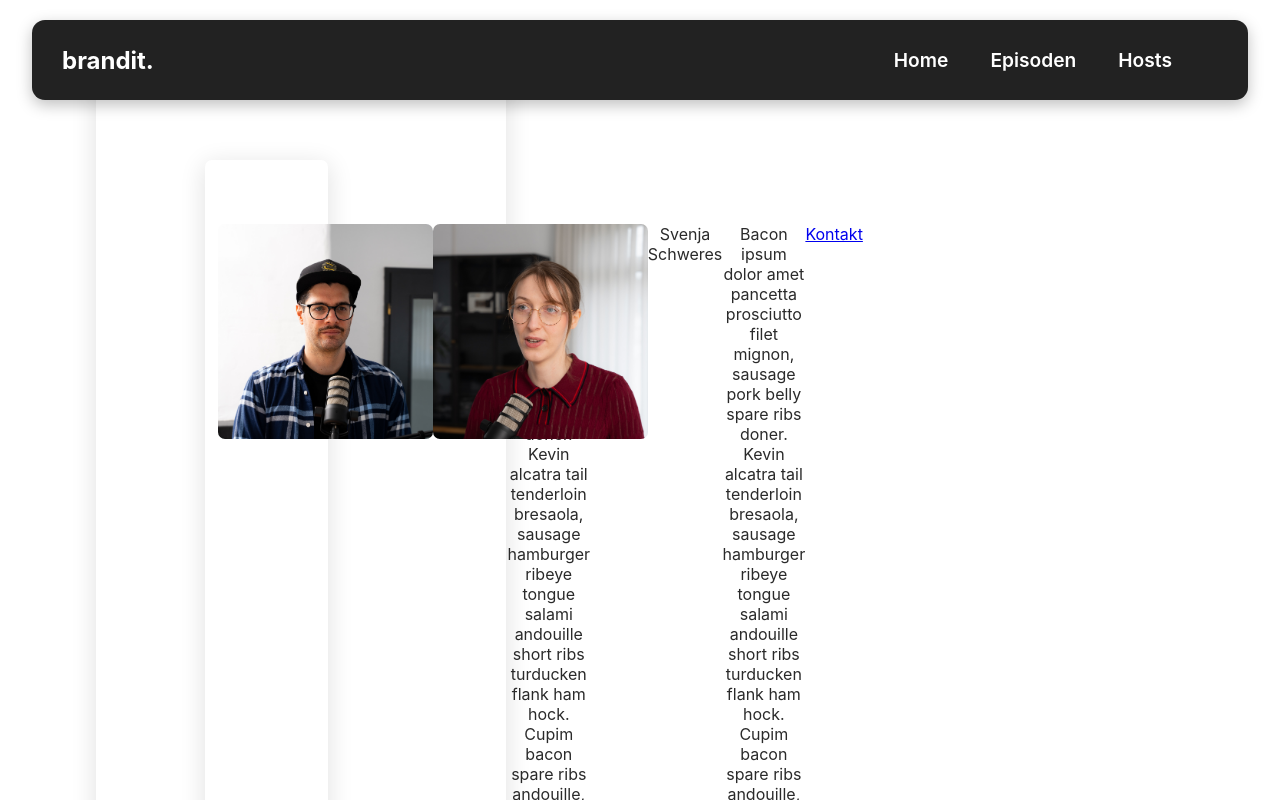
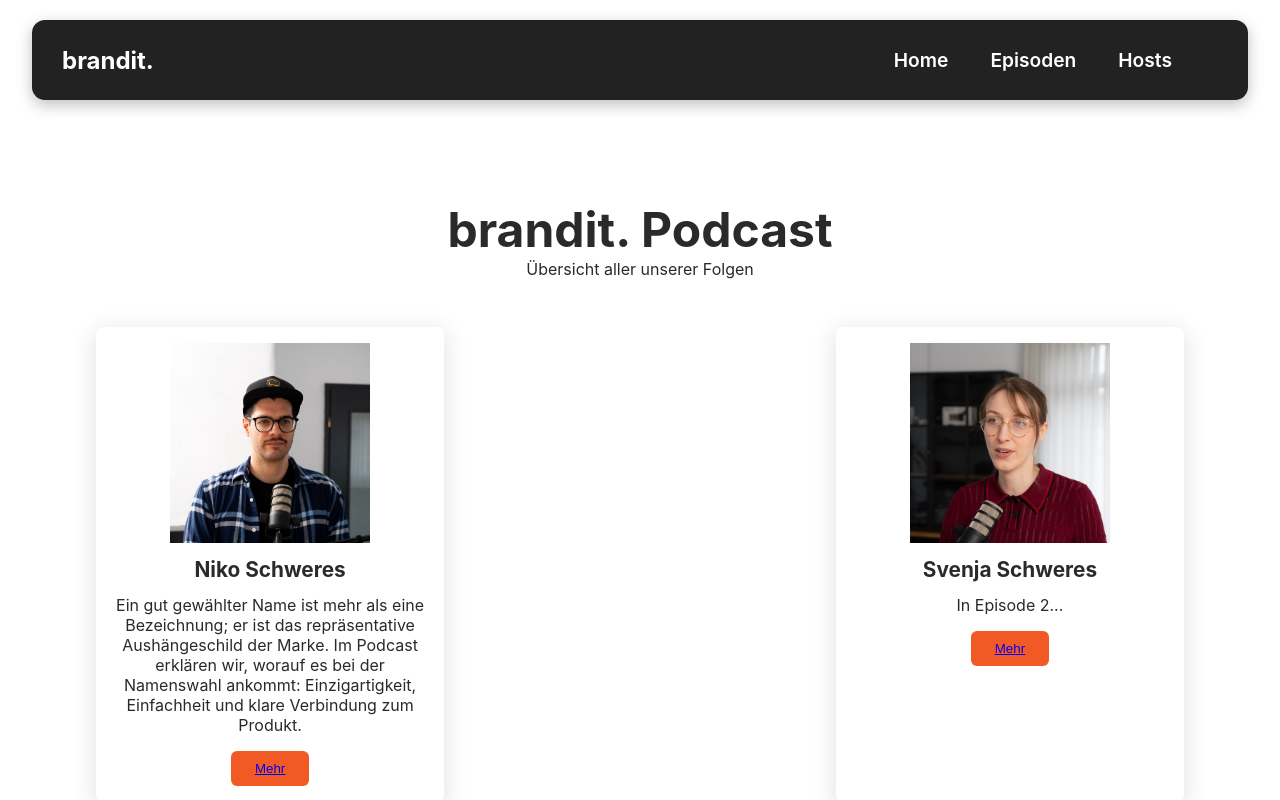
Before and after one commit to GoodGuyNiko/podcast, a React (Create React App) app: page /Hosts in a window 1280 px wide. Shown: the top 800 px of the page. Built offline with nearby package versions, Linux system fonts and the light colour scheme.

Commit message:
Add files via upload

```diff
--- a/src/components/Hosts.js
+++ b/src/components/Hosts.js
@@ -1,11 +1,11 @@
 import React from 'react'
-import UserProfileCard from './UserProfileCard'
+import UserProfile from './UserProfile'
 import '../styles/Hosts.css'
 
 function Hosts() {
   return (
     <div className='upc'>
-      <UserProfileCard />
+      <UserProfile />
     </div>
   )
 }
--- /dev/null
+++ b/src/components/UserProfile.js
@@ -0,0 +1,31 @@
+import React from 'react'
+import '../styles/UserProfile.css'
+import UserProfileCard from './UserProfileCard'
+import Niko from '../assets/Niko_Schweres.jpg'
+import Svenja from '../assets/Svenja_Schweres.jpg'
+
+
+function UserProfile() {
+  return (
+    <div className='user'>
+    <h1>brandit. Podcast</h1>
+    <p>Übersicht aller unserer Folgen</p>
+    <div className='userCard'>
+      <UserProfileCard
+      image={Niko}
+      heading="Niko Schweres"
+      text= "Ein gut gewählter Name ist mehr als eine Bezeichnung; er ist das repräsentative Aushängeschild der Marke. Im Podcast erklären wir, worauf es bei der Namenswahl ankommt: Einzigartigkeit, Einfachheit und klare Verbindung zum Produkt."
+      button= <a href='/branditfolge1'>Mehr</a>
+      />
+      <UserProfileCard
+      image={Svenja}
+      heading="Svenja Schweres"
+      text= "In Episode 2..."
+      button= <a href='/branditfolge2'>Mehr</a>
+      />
+    </div>
+    </div>
+  )
+}
+
+export default UserProfile
--- /dev/null
+++ b/src/components/UserProfileCard.js
@@ -0,0 +1,57 @@
+// import React from 'react'
+// import '../styles/UserProfile.css'
+// import SvenjaIcon from '../assets/Svenja_Schweres.jpg'
+// import NikoIcon from '../assets/Niko_Schweres.jpg'
+
+// const UserProfileCard = () => {
+//   return (
+//     <div className='upc'>
+//         <div className='profileDown'>
+//         <img src={NikoIcon} alt='Foto Niko Schweres brandit.' />
+//         <div className='profileTitle'>Niko Schweres</div>
+//         <div className='profileDescription'>
+//         Bacon ipsum dolor amet pancetta prosciutto filet mignon, sausage pork belly
+//         spare ribs doner. Kevin alcatra tail tenderloin bresaola, sausage hamburger
+//         ribeye tongue salami andouille short ribs turducken flank ham hock.
+//         Cupim bacon spare ribs andouille, doner kevin landjaeger.
+//         </div>
+//         <div className='profileButton'><a href='mailto:niko.schweres@greymountains.de'>Kontakt</a></div>
+//       </div>
+//       <div className='gradiant'></div>
+//       <div className='profileDown'>
+//         <img src={SvenjaIcon} alt='Foto Svenja Schweres brandit.' />
+//         <div className='profileTitle'>Svenja Schweres</div>
+//         <div className='profileDescription'>
+//         Bacon ipsum dolor amet pancetta prosciutto filet mignon, sausage pork belly
+//         spare ribs doner. Kevin alcatra tail tenderloin bresaola, sausage hamburger
+//         ribeye tongue salami andouille short ribs turducken flank ham hock.
+//         Cupim bacon spare ribs andouille, doner kevin landjaeger.
+//         </div>
+//         <div className='profileButton'><a href='mailto:svenja.kircher@greymountains.de'>Kontakt</a></div>
+//       </div>
+//       <div className='gradiant'></div>
+//     </div>
+
+//   )
+// }
+
+// export default UserProfileCard
+
+
+import '../styles/UserProfile.css'
+import React from 'react'
+
+function UserProfileCard(props) {
+  return (
+    <div className='uCard'>
+      <div className='uImage'>
+        <img src={props.image} alt='' />
+      </div>
+      <h4>{props.heading}</h4>
+      <p>{props.text}</p>
+      <button>{props.button}</button>
+    </div>
+  )
+}
+
+export default UserProfileCard
--- a/src/styles/UserProfile.css
+++ b/src/styles/UserProfile.css
@@ -44,23 +44,23 @@ a {
     color: white;
 } */
 
-.upc {
+.user {
     margin: 4rem 6rem;
     color: #2a2a2a;
     padding-top: 5%;
 }
 
-.profileDown h1 {
+.user h1 {
     font-size: 3rem;
 }
 
-.profileDown {
+.userCard {
     margin-top: 3rem;
     display: flex;
     justify-content: space-between;
 }
 
-.upc {
+.uCard {
     width: 32%;
     text-align: center;
     box-shadow: 0 5px 25px 2px rgba(0, 0, 0, 0.11) ;
@@ -69,16 +69,16 @@ a {
     padding: 1rem .8rem;
 }
 
-.upc text {
+.uCard text {
     padding-bottom: 2%;
 }
 
-.upc p {
+.uCard p {
     padding-top: 3%;
     padding-bottom: 5%;
 }
 
-.upc button {
+.uCard button {
     color: white;
     padding: 8px 22px;
     border-radius: 6px;
@@ -88,38 +88,39 @@ a {
 
 }
 
-.eImage {
+.uImage {
     height: 200px;
     overflow: hidden;
     border-radius: 7px;
 }
 
-.profileDown img {
+.uImage img {
     width: 100%;
     height: 100%;
+    border-radius: 100px;
     object-fit: contain;
     transition: 0.3s ease-in-out;
     border-radius: 7px;
 }
 
-.eImage:hover img {
+.uImage:hover img {
     transform: scale(1.3);
 }
 
-.eCard h4 {
+.uCard h4 {
     font-size: 1.3rem;
     padding: .9rem 0 .2rem 0;
 }
 
 @media screen and (max-width:850px){
-    .episode{
+    .user{
         margin: 4rem 2rem;
     }
-    .episodeCard {
+    .userCard {
         flex-direction: column;
     }
 
-    .eCard {
+    .uCard {
         width: 100%;
         margin-bottom: 1.5rem;
     }
```
